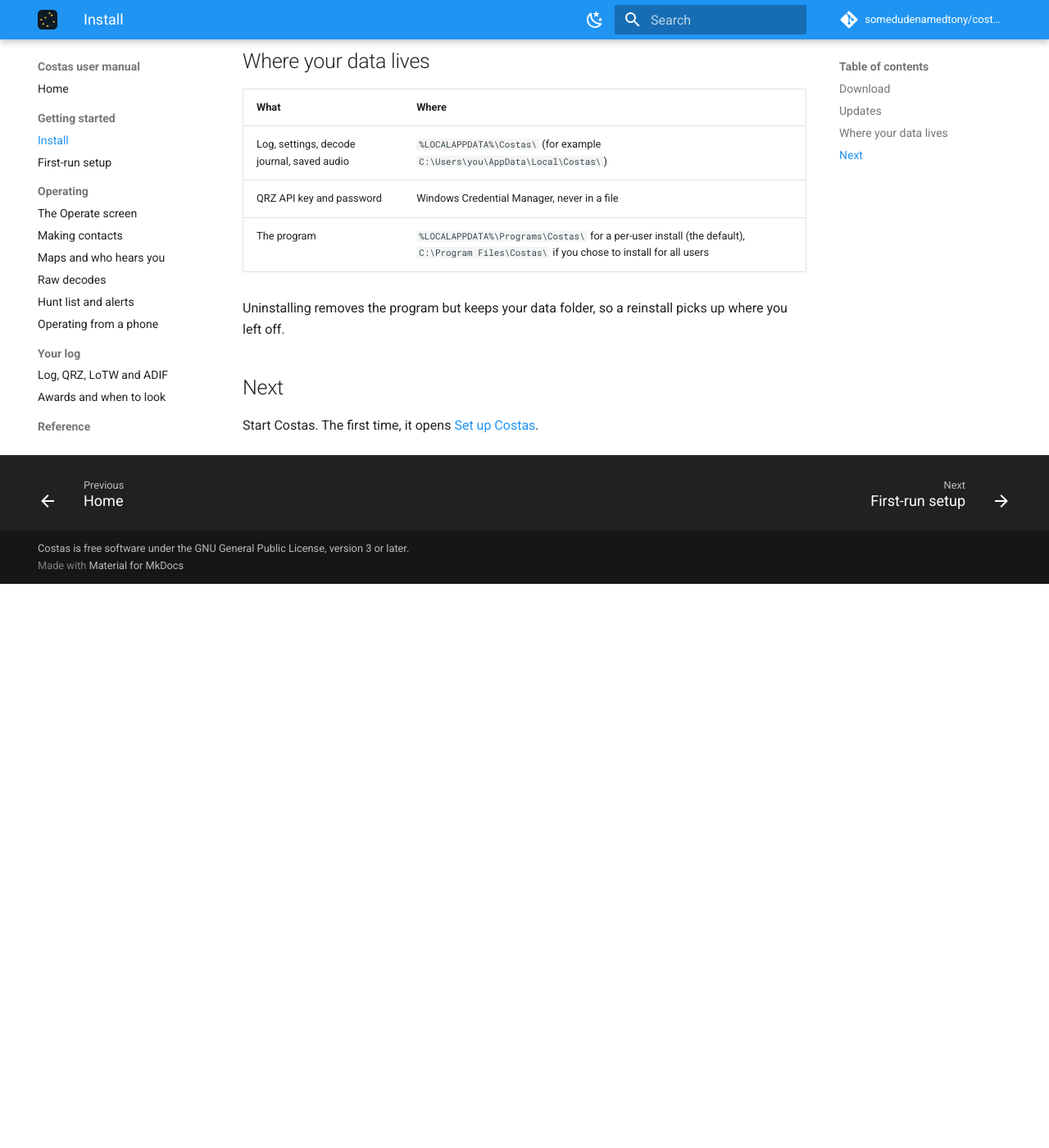
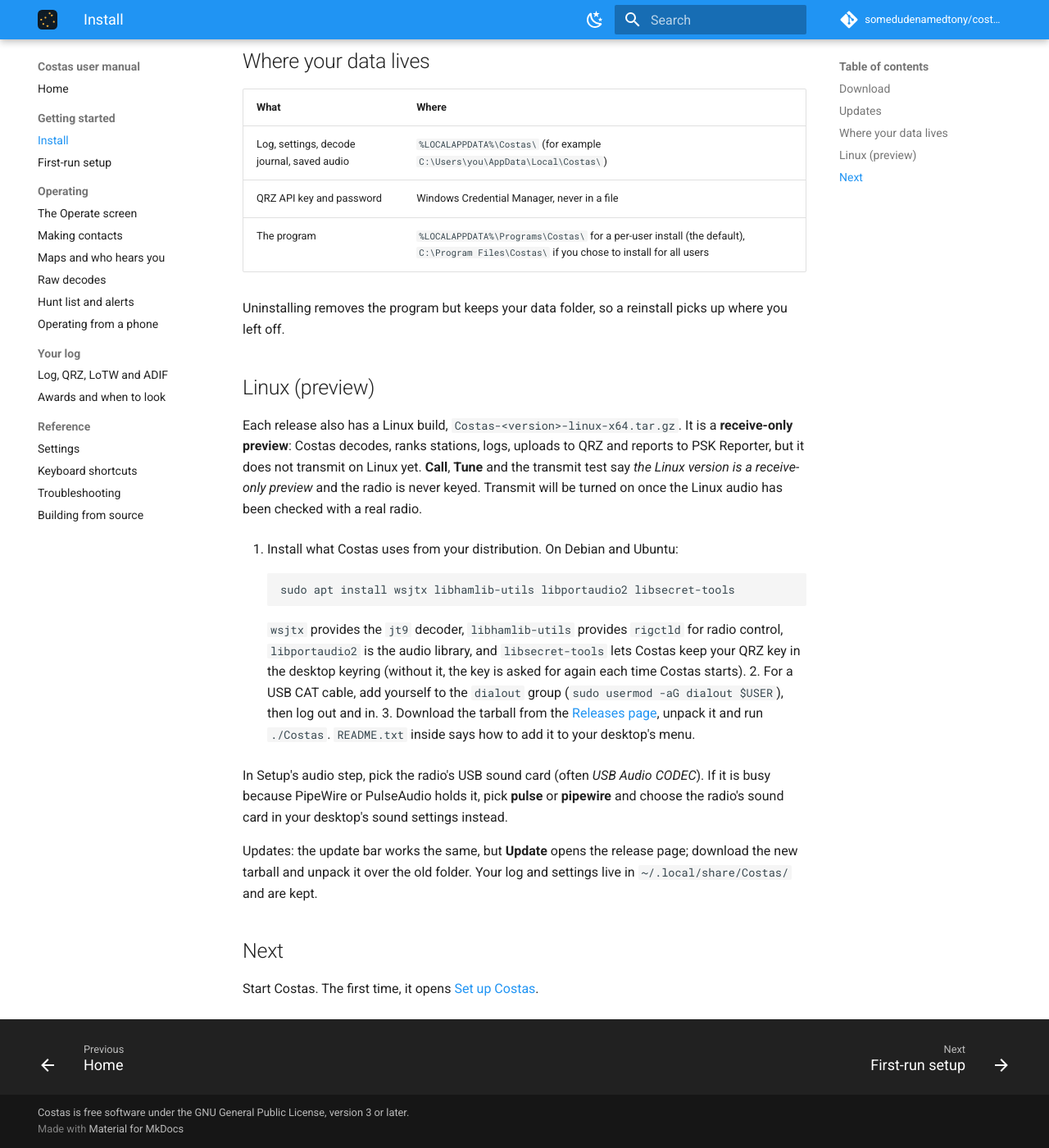
Before and after one commit to somedudenamedtony/costas, an MkDocs documentation site: the page built from manual/install.md, in a window 1280 px wide and 1400 px high, scrolled down 1109 px. Shown: the whole window at 82% size. Built offline with MkDocs 1.6.1 and Material for MkDocs 9.7.7, drawn with Linux system fonts in a browser that asks for light colours; comment, search, counter and statistics services are not loaded; before the commit the page ends 1821 px from its top, so only the background shows below that.

Commit message:
Link the Linux download from the README and manual
Adds Download for Linux (preview) next to the Windows link, a Linux install
section in the README and manual, and records the decision (D17) and the
Linux design in the docs.

Co-Authored-By: Claude Opus 5.5 <noreply@anthropic.com>
Claude-Session: https://claude.ai/code/session_01Nhe5aG6jpdbNemvV3ctAWP

```diff
--- a/manual/install.md
+++ b/manual/install.md
@@ -44,6 +44,31 @@ upgraded too, and its data is moved to the Costas data folder on first start.
 
 Uninstalling removes the program but keeps your data folder, so a reinstall picks up where you left off.
 
+## Linux (preview) {#linux-preview}
+
+Each release also has a Linux build, `Costas-<version>-linux-x64.tar.gz`. It is a **receive-only preview**: Costas
+decodes, ranks stations, logs, uploads to QRZ and reports to PSK Reporter, but it does not transmit on Linux yet.
+**Call**, **Tune** and the transmit test say *the Linux version is a receive-only preview* and the radio is never
+keyed. Transmit will be turned on once the Linux audio has been checked with a real radio.
+
+1. Install what Costas uses from your distribution. On Debian and Ubuntu:
+
+        sudo apt install wsjtx libhamlib-utils libportaudio2 libsecret-tools
+
+    `wsjtx` provides the `jt9` decoder, `libhamlib-utils` provides `rigctld` for radio control, `libportaudio2` is
+    the audio library, and `libsecret-tools` lets Costas keep your QRZ key in the desktop keyring (without it, the
+    key is asked for again each time Costas starts).
+2. For a USB CAT cable, add yourself to the `dialout` group (`sudo usermod -aG dialout $USER`), then log out and in.
+3. Download the tarball from the [Releases page](https://github.com/somedudenamedtony/costas/releases/latest),
+   unpack it and run `./Costas`. `README.txt` inside says how to add it to your desktop's menu.
+
+In Setup's audio step, pick the radio's USB sound card (often *USB Audio CODEC*). If it is busy because PipeWire or
+PulseAudio holds it, pick **pulse** or **pipewire** and choose the radio's sound card in your desktop's sound
+settings instead.
+
+Updates: the update bar works the same, but **Update** opens the release page; download the new tarball and unpack
+it over the old folder. Your log and settings live in `~/.local/share/Costas/` and are kept.
+
 ## Next
 
 Start Costas. The first time, it opens [Set up Costas](setup.md).
```
Also changed, not shown: README.md (+13 -1 lines), docs/01-product-spec.md (+1 -1 lines), docs/03-architecture.md (+4 -2 lines), docs/05-integrations.md (+1 -1 lines), docs/08-open-questions.md (+1 -0 lines), manual/index.md (+1 -1 lines).
